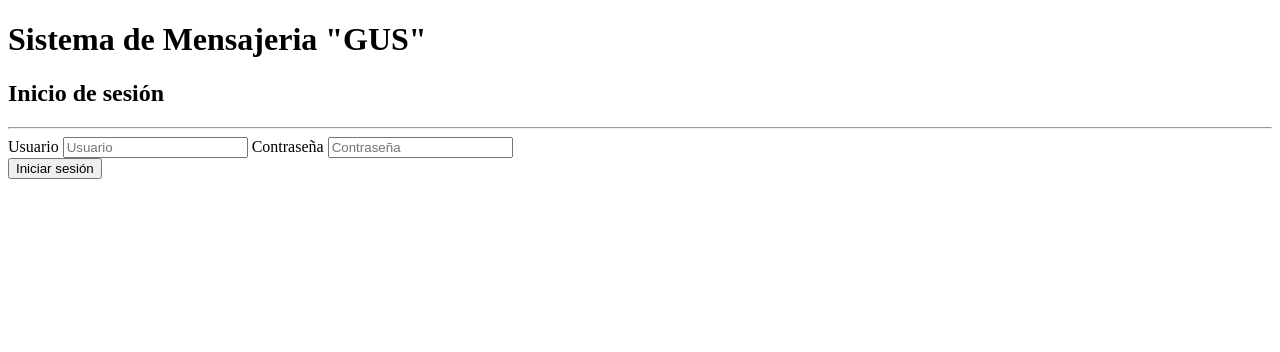
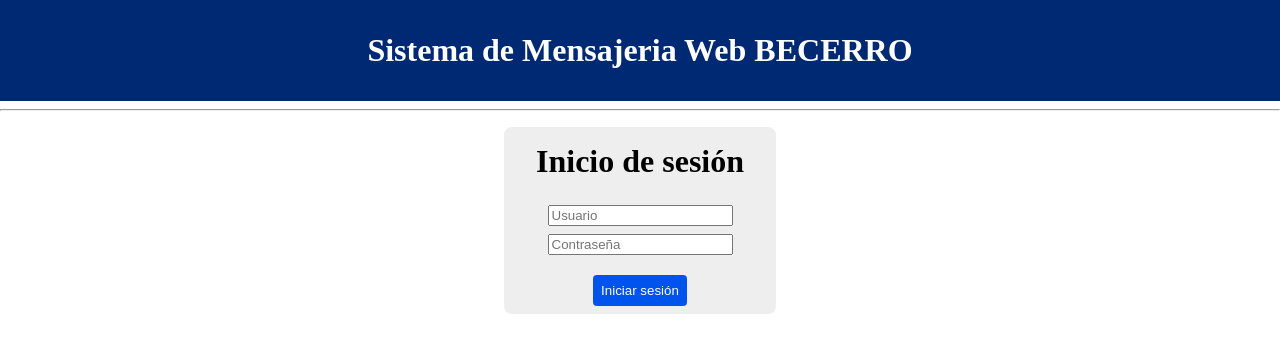
Before and after one commit to Chegor-collab/SWMG, a plain HTML site: page Login Interface/index.html in a window 1280 px wide. Drawn offline with Linux system fonts and the light colour scheme; files that its build step writes are made by us from their sources.

Commit message:
V1 HTML + CSS

```diff
--- a/Login Interface/index.html
+++ b/Login Interface/index.html
@@ -3,7 +3,7 @@
 <head>
     <meta charset="UTF-8">
     <meta name="viewport" content="width=device-width, initial-scale=1.0">
-    <title>SWMG</title>
+    <title>SWMB</title>
 
     <link rel="stylesheet" href="style.css">
 </head>
@@ -11,24 +11,27 @@
 <body>
 
     <header>
-        <h1>Sistema de Mensajeria "GUS"</h1>
+        <h1 id="titulo">Sistema de Mensajeria Web BECERRO</h1>
     </header>
-
-    <div>
-        <h2>Inicio de sesión</h2>
-    </div>
 
 <!--Login Interface-->
     <hr>
-    <form>
-        <label for="user">Usuario</label>
-        <input id="user" name="user" placeholder="Usuario">
+    <form id="loginI">
 
-        <label for="password">Contraseña</label>
-        <input type="password" id="password" placeholder="Contraseña">
+        <div class="userPass">
+            <h1 id="subtitle">Inicio de sesión</h1>
 
-        <div>
-            <button>Iniciar sesión</button>
+            <span class="span1">
+                <input id="user" name="user" placeholder="Usuario">
+            </span>
+
+            <span class="span1">
+                <input type="password" id="password" placeholder="Contraseña">
+            </span>
+        </div>
+
+        <div id="loginButton">
+            <button class="button">Iniciar sesión</button>
         </div>
     </form>
 
--- /dev/null
+++ b/Login Interface/style.css
@@ -0,0 +1,47 @@
+body{
+    margin: 0;
+}
+
+#titulo{
+    text-align: center;
+    color: white;
+    background-color: rgb(0, 41, 116);
+    padding: 2rem;
+    margin: 0;
+}
+
+/*Login Block*/
+#loginI{
+    background-color: rgb(238, 238, 238);
+    border-radius: .5rem;
+    margin: 1rem auto;
+    padding: .5rem;
+    width: 16rem;
+}
+
+/*Inicio de sesión*/
+#subtitle{
+    margin-top: -.5rem;
+}
+
+.userPass{
+    display: grid;
+    text-align: center;
+    margin: 1rem;
+}
+
+.span1{
+    padding: .25rem;
+}
+
+#loginButton{
+    text-align: center;
+}
+
+.button{
+    border-radius: .25rem;
+    border: 0;
+    color: white;
+    background-color: rgb(0, 83, 236);
+    padding: .5rem;
+}
```
Also changed, not shown: style.css (deleted).
